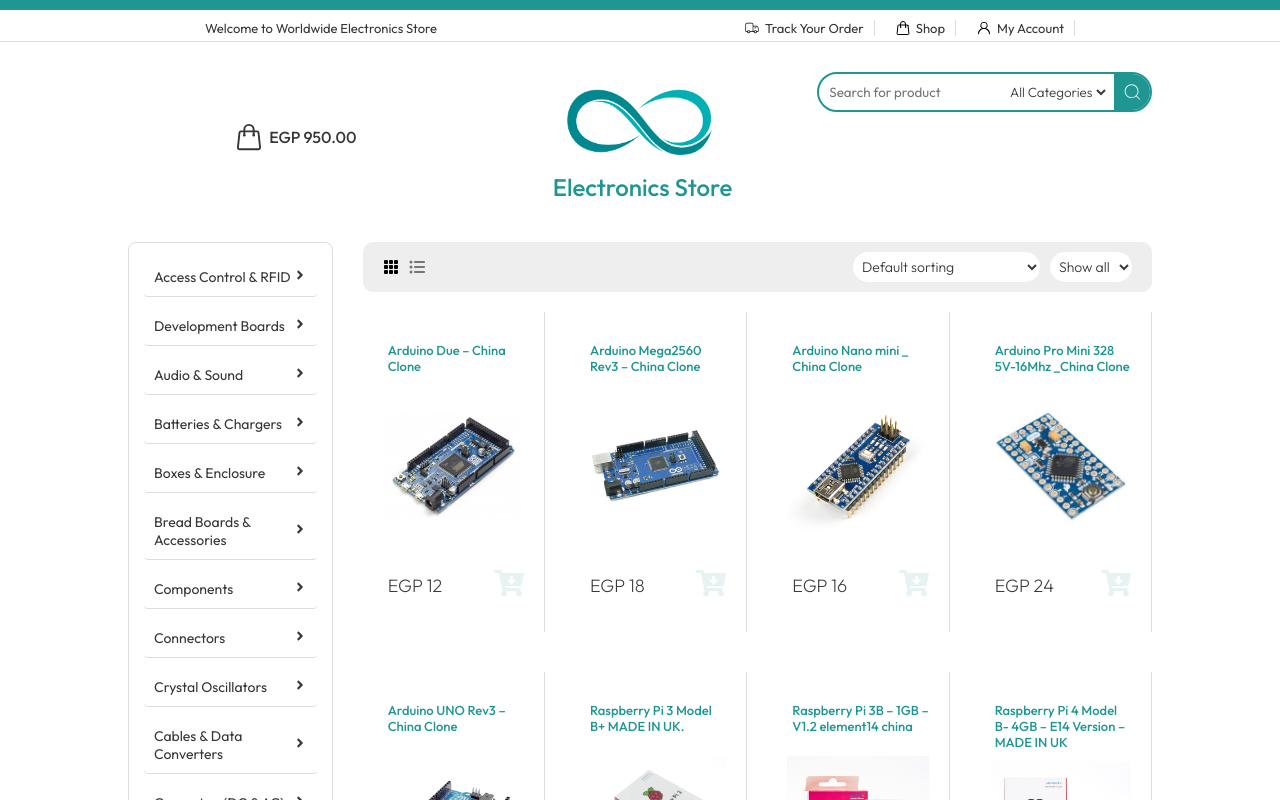
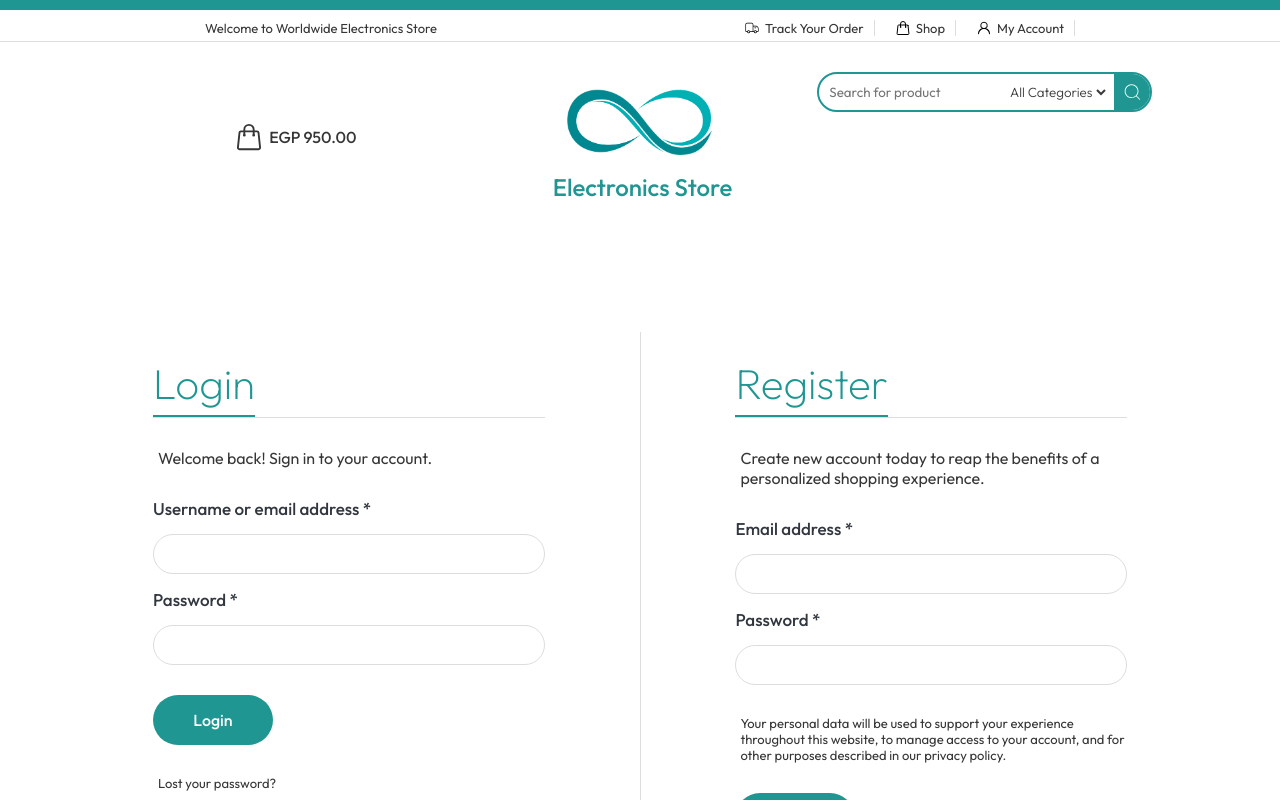
Before and after one commit to ShadyNabil8/Store-React.js-Node.js, a React (Vite) app in the folder frontend/: page / in a window 1280 px wide. Shown: the top 800 px of the page. Built offline with nearby package versions, Linux system fonts and the light colour scheme.

Commit message:
Add a login page

```diff
--- a/frontend/src/App.jsx
+++ b/frontend/src/App.jsx
@@ -4,16 +4,39 @@ import Header from './components/Header/Header'
 import SideBar from './components/SideBar/SideBar'
 import { Route, Routes } from 'react-router-dom'
 import Home from './pages/Home/Home'
+import Login from './pages/Login/Login'
 const App = () => {
   const [slidingSidebar, setSlidingSidebar] = useState(false);
   const [selectedCategory, setSelectedCategory] = useState('all')
 
   return (
     <div className='app'>
+
+      <div className={(slidingSidebar) ? "overlay overlay-show" : "overlay"} onClick={() => { setSlidingSidebar(false) }}></div>
+
       <NavBar />
-      <Header setSlidingSidebar={setSlidingSidebar} slidingSidebar={slidingSidebar}></Header>
-      <SideBar setSelectedCategory={setSelectedCategory} slidingSidebar={slidingSidebar} sidebarPosition='sliding'></SideBar>
-      <Home slidingSidebar={slidingSidebar} setSlidingSidebar={setSlidingSidebar} selectedCategory={selectedCategory} setSelectedCategory={setSelectedCategory}></Home>
+
+      <Header
+        setSlidingSidebar={setSlidingSidebar}
+        slidingSidebar={slidingSidebar}>
+      </Header>
+
+      <SideBar
+        setSelectedCategory={setSelectedCategory}
+        slidingSidebar={slidingSidebar}
+        sidebarPosition='sliding'>
+
+      </SideBar>
+
+      {/* <Home
+        slidingSidebar={slidingSidebar}
+        selectedCategory={selectedCategory}
+        setSelectedCategory={setSelectedCategory}>
+      </Home> */}
+
+      <Login>
+
+      </Login>
     </div>
   )
 }
--- a/frontend/src/index.css
+++ b/frontend/src/index.css
@@ -24,3 +24,32 @@
     opacity: 100%;
   }
 }
+
+.overlay {
+  position: fixed;
+  top: 0;
+  left: 0;
+  width: 100%;
+  height: 100%;
+  background-color: rgba(0, 0, 0, 0.6);
+  visibility: hidden;
+  opacity: 0;
+  z-index: 1;
+}
+
+.overlay-show {
+  visibility: visible;
+  opacity: 1;
+}
+
+input:focus {
+  outline: none;
+}
+
+
+@media (min-width:1200px) {
+  .overlay-show {
+    visibility: hidden;
+    opacity: 0;
+  }
+}
--- a/frontend/src/pages/Home/Home.css
+++ b/frontend/src/pages/Home/Home.css
@@ -4,27 +4,3 @@
   width: 80%;
   margin-top: 30px;
 }
-
-.overlay {
-  position: fixed;
-  top: 0;
-  left: 0;
-  width: 100%;
-  height: 100%;
-  background-color: rgba(0, 0, 0, 0.6);
-  visibility: hidden;
-  opacity: 0;
-  z-index: 1;
-}
-
-.overlay-show {
-  visibility: visible;
-  opacity: 1;
-}
-
-@media (min-width:1200px) {
-  .overlay-show {
-    visibility: hidden;
-    opacity: 0;
-  }
-}
--- a/frontend/src/pages/Home/Home.jsx
+++ b/frontend/src/pages/Home/Home.jsx
@@ -2,10 +2,9 @@ import React, { useState } from 'react'
 import SideBar from '../../components/SideBar/SideBar'
 import ItemsList from '../../components/ItemsList/ItemsList'
 import './Home.css'
-const Home = ({ slidingSidebar, setSlidingSidebar, selectedCategory, setSelectedCategory }) => {
+const Home = ({ slidingSidebar, selectedCategory, setSelectedCategory }) => {
   return (
     <>
-      <div className={(slidingSidebar) ? "overlay overlay-show" : "overlay"} onClick={() => { setSlidingSidebar(false) }}></div>
       <div className='home'>
         <SideBar setSelectedCategory={setSelectedCategory} slidingSidebar={slidingSidebar} sidebarPosition='normal'></SideBar>
         <ItemsList selectedCategory={selectedCategory}></ItemsList>
--- a/frontend/src/pages/Login/Login.css
+++ b/frontend/src/pages/Login/Login.css
@@ -0,0 +1,95 @@
+.login-register {
+    margin-top: 120px;
+    display: flex;
+    gap: 70px;
+    width: 80%;
+    justify-content: center;
+}
+
+.login,
+.register {
+    display: flex;
+    flex-direction: column;
+    gap: 30px;
+    width: 50%;
+    padding: 25px;
+}
+
+.divider {
+    width: 1px;
+    background-color: #ddd;
+
+}
+
+.box-form form {
+    display: flex;
+    flex-direction: column;
+    gap: 15px;
+}
+
+.box-form form label {
+    font-size: 17px;
+    font-weight: 500;
+    color: #31363F;
+}
+
+.box-form form input {
+    height: 40px;
+    border-radius: 50px;
+    border: 1px solid #ddd;
+    font-size: 16px;
+    padding-left: 15px;
+}
+
+.box-label {
+    color: #209693;
+    font-size: 28px;
+    border-bottom: 1px solid #ddd;
+
+    h2 {
+        font-weight: 200;
+        width: fit-content;
+        border-bottom: #209693 2px solid;
+        padding-bottom: 5px;
+    }
+}
+
+.box-heading p {
+    font-size: 16px;
+}
+
+.login button,
+.register button {
+    width: 120px;
+    height: 50px;
+    border-radius: 50px;
+    background-color: #209693;
+    color: white;
+    border: 0px;
+    font-weight: 500;
+    font-size: 16px;
+    cursor: pointer;
+    transition: background-color 0.3s;
+}
+
+.login button:hover,
+.register button:hover {
+    background-color: #31363F;
+}
+
+@media (max-width:770px) {
+    .login-register {
+        flex-direction: column;
+    }
+
+    .login,
+    .register {
+
+        width: 100%;
+
+    }
+
+    .divider{
+        display: none;
+    }
+}
--- a/frontend/src/pages/Login/Login.jsx
+++ b/frontend/src/pages/Login/Login.jsx
@@ -1,8 +1,48 @@
-
+import React, { useState } from 'react'
+import './Login.css'
 const Login = () => {
   return (
     <>
-    ffdfdf
+      <div className="login-register">
+        <div className="login">
+          <div className='box-label'>
+            <h2>Login</h2>
+          </div>
+          <div className="box-heading">
+            <p>Welcome back! Sign in to your account.</p>
+          </div>
+          <div className="box-form">
+            <form>
+              <label>Username or email address *</label>
+              <input></input>
+              <label>Password *</label>
+              <input></input>
+            </form>
+          </div>
+          <button>Login</button>
+          <p>Lost your password?</p>
+        </div>
+        <div class="divider"></div>
+        <div className="register">
+          <div className='box-label'>
+            <h2>Register</h2>
+          </div>
+          <div className="box-heading">
+            <p>Create new account today to reap the benefits of a personalized shopping experience. </p>
+          </div>
+          <div className="box-form">
+            <form>
+              <label>Email address *</label>
+              <input></input>
+              <label>Password *</label>
+              <input></input>
+            </form>
+          </div>
+          <p>Your personal data will be used to support your experience throughout this website, to manage access to your account, and for other purposes described in our privacy policy.</p>
+          <button>Register</button>
+        </div>
+      </div>
+
     </>
   )
 }
```
